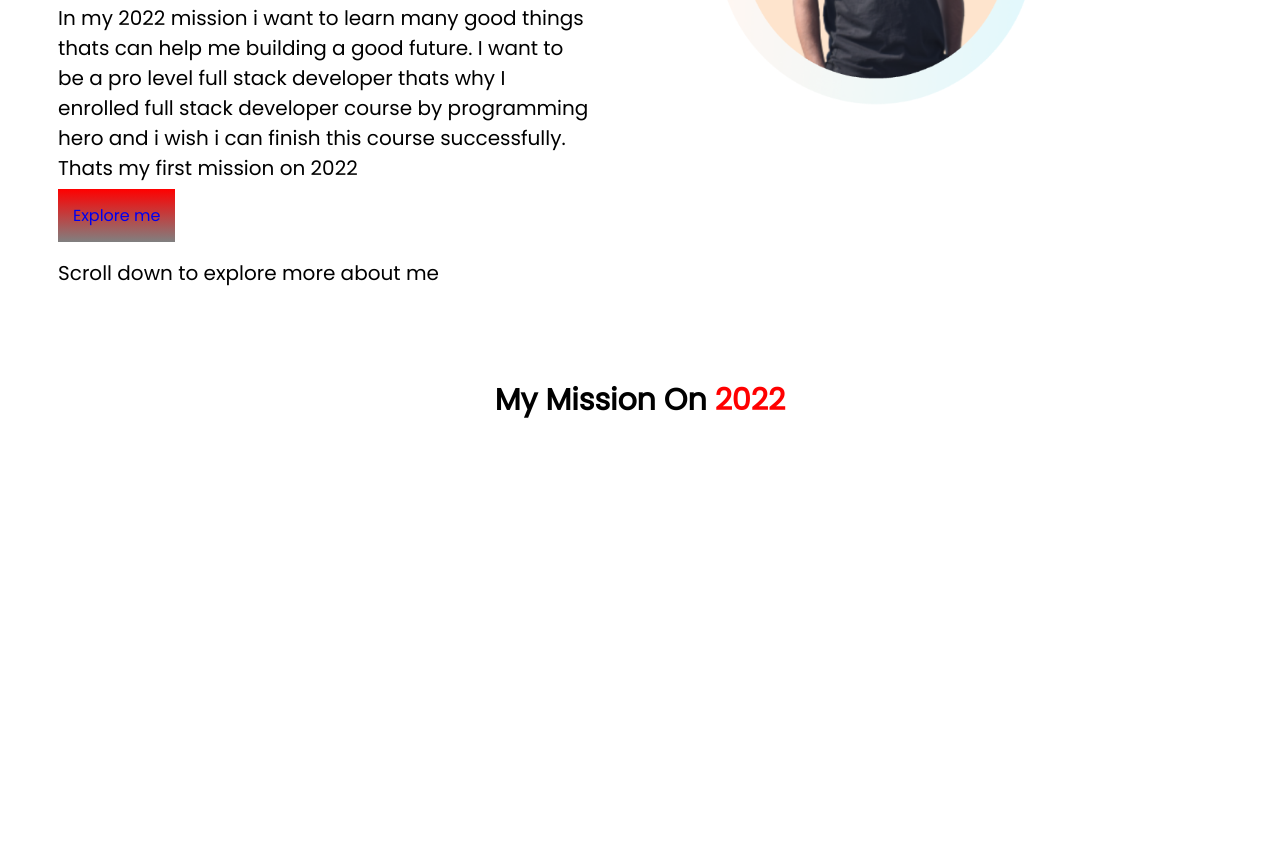
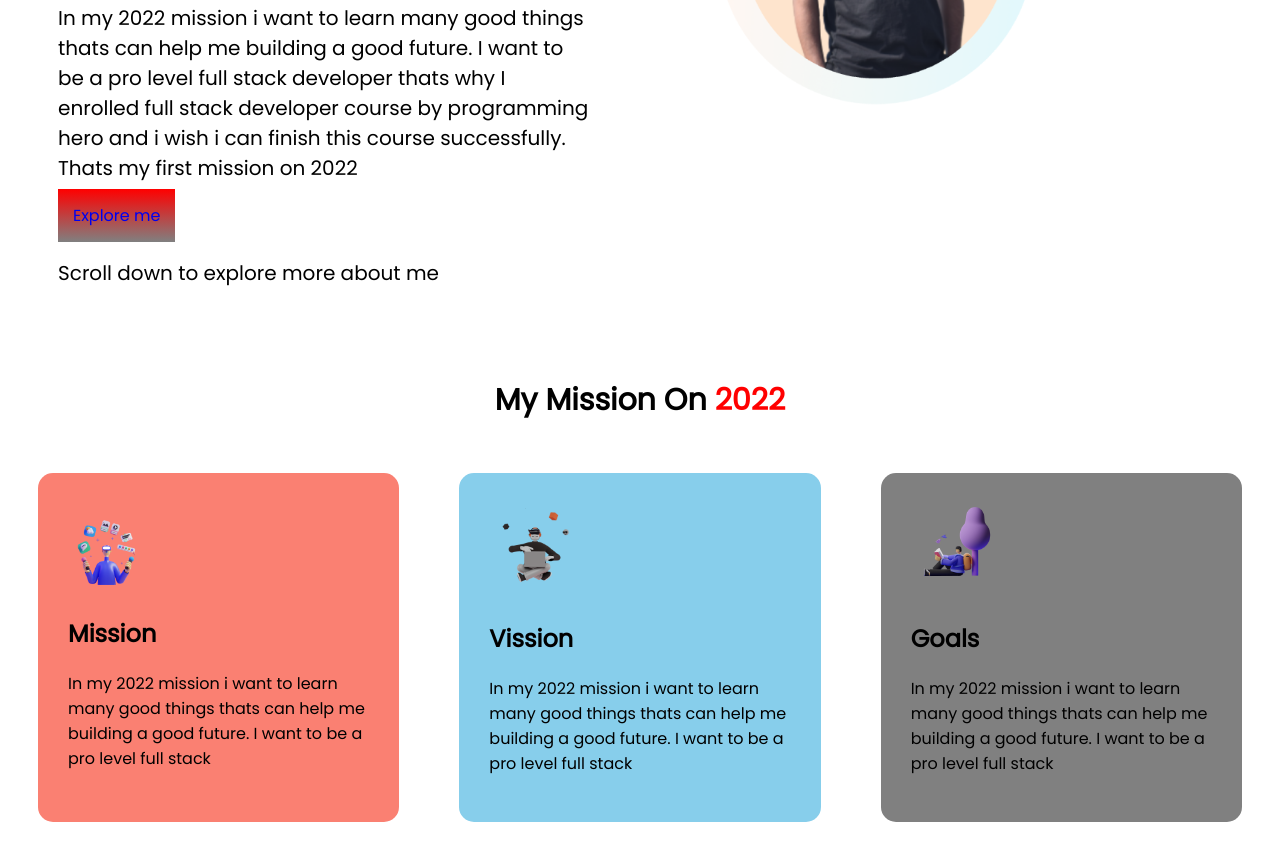
Before and after one commit to sajib359/My-Mission-2022, a plain HTML site: page index.html in a window 1280 px wide. Shown: the part 298-1158 px from the top of the page. Before the commit the page ends 800 px from the top, so only its background shows below. Drawn offline with Linux system fonts and the light colour scheme.

Commit message:
add mission section

```diff
--- a/index.html
+++ b/index.html
@@ -32,8 +32,22 @@
     </section>
 
     <h1 class="second-head"><b>My Mission On <span>2022</span></b></h1>
-    <section>
-
+    <section class="top-section">
+        <div class="width-img mission">
+            <img src="images/mission.png" alt="">
+            <h2>Mission</h2>
+            <p>In my 2022 mission i want to learn many good things thats can help me building a good future. I want to be a pro level full stack</p>
+        </div>
+        <div class="width-img vission">
+            <img src="images/vission.png" alt="">
+            <h2>Vission</h2>
+            <p>In my 2022 mission i want to learn many good things thats can help me building a good future. I want to be a pro level full stack</p>
+        </div>
+        <div class="width-img goal">
+            <img src="images/goals.png" alt="">
+            <h2>Goals</h2>
+            <p>In my 2022 mission i want to learn many good things thats can help me building a good future. I want to be a pro level full stack</p>
+        </div>
     </section>
 </body>
 </html>
--- a/style.css
+++ b/style.css
@@ -36,3 +36,24 @@ a{
     text-align: center;
     font-size: 30px;
 }
+.width-img img{
+    width: 30%;
+}
+.width-img{
+    width: 30%;
+    margin: 30px;
+    padding: 30px;
+
+}
+.mission{
+    background-color: salmon;
+    border-radius: 15px;
+}
+.vission{
+    background-color: skyblue;
+    border-radius: 15px;
+}
+.goal{
+    background-color: gray;
+    border-radius: 15px;
+}
```
Also changed, not shown: images/goals.png (renamed from images/illustrator-3.png), images/mission.png (renamed from images/illustrator-1.png), images/vission.png (renamed from images/illustrator-2.png).
